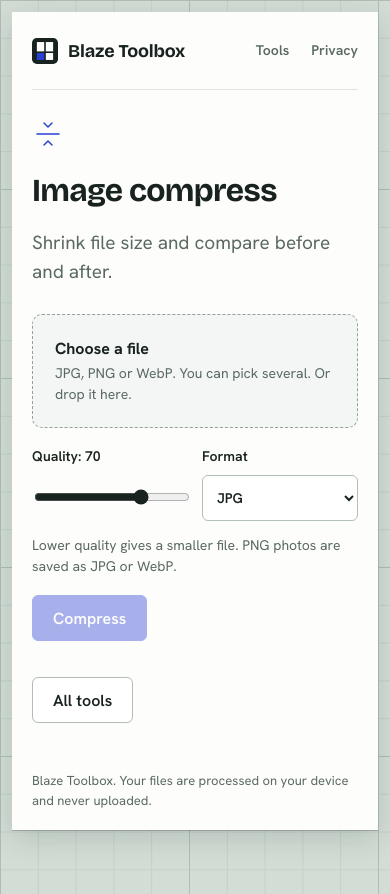
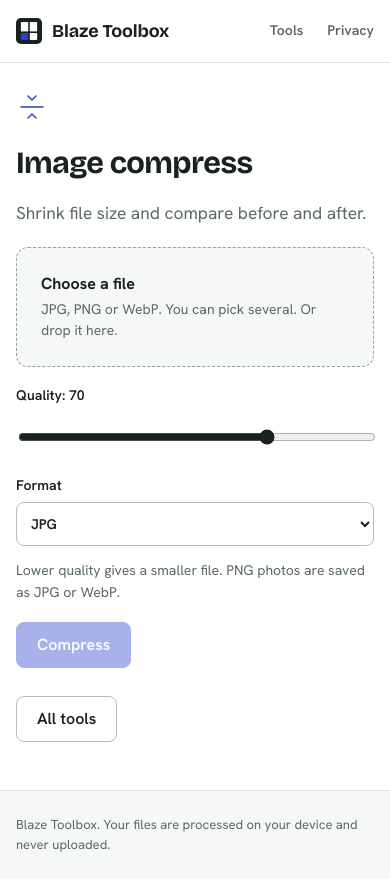
Before and after one commit to badman99dev/blaze-toolbox, a Next.js app: page /tools/image-compress in a window 390 px wide. Built offline with nearby package versions, Linux system fonts and the light colour scheme.

Commit message:
Replace floating graph-paper layout with a fluid, responsive website layout

```diff
--- a/app/globals.css
+++ b/app/globals.css
@@ -1,132 +1,110 @@
-/* Blaze Toolbox design system: a cutting mat, a sheet of paper, crop marks. */
+/* Blaze Toolbox: a plain, fluid website. Layout is built with rem, clamp() and
+   intrinsic grids, so it adapts to any viewport width and any browser zoom. */
 :root{
-  --mat:#d3ddd6; --grid:#c3d0c8; --grid2:#afbeb4;      /* surface */
-  --paper:#fdfdfb; --line:#dde4df; --edge:#b3beb7;      /* sheet + hairlines */
-  --ink:#18221e; --muted:#5a6962;                       /* text */
-  --accent:#2a3fd4;                                     /* action, used sparingly */
-  --mm:3.78px; --r:6px;
-  --fs-display:clamp(2.5rem,6.2vw,4.75rem); --fs-lede:1.1875rem; --fs-body:1rem; --fs-small:.875rem;
+  --bg:#ffffff; --paper:#ffffff; --mat:#eef1ef;          /* page, cards, work surface */
+  --soft:#f6f8f6; --line:#dde4df; --edge:#b3beb7;         /* tints + hairlines */
+  --ink:#18221e; --muted:#5a6962;                         /* text */
+  --accent:#2a3fd4; --accent-d:#2234b8; --bad:#b3261e;
+  --r:.5rem;
+  --gutter:clamp(1rem,4vw,2.5rem);
+  --maxw:75rem;
+  --fs-display:clamp(2.25rem,1.2rem + 4.6vw,4.5rem);
+  --fs-lede:clamp(1.0625rem,1rem + .35vw,1.25rem);
+  --fs-body:1rem; --fs-small:.875rem;
 }
-*{box-sizing:border-box}
-html{-webkit-text-size-adjust:100%}
-body{margin:0;font:var(--fs-body)/1.5 var(--font-body),system-ui,sans-serif;color:var(--ink);background:var(--mat)}
+*,*::before,*::after{box-sizing:border-box}
+html{-webkit-text-size-adjust:100%;text-size-adjust:100%;scroll-padding-top:5rem}
+@media(prefers-reduced-motion:no-preference){html{scroll-behavior:smooth}}
+body{margin:0;font:var(--fs-body)/1.55 var(--font-body),system-ui,sans-serif;color:var(--ink);background:var(--bg);overflow-wrap:break-word}
 h1,h2{font-family:var(--font-display),var(--font-body),sans-serif;margin:0;letter-spacing:-.02em}
 p{margin:0}
+img,svg,canvas{max-width:100%}
 a{color:inherit}
 :focus-visible{outline:2px solid var(--accent);outline-offset:3px}
 
-.mat{min-height:100dvh;padding:clamp(12px,3vw,40px) clamp(12px,3vw,40px) 64px;
-  background-color:var(--mat);
-  background-image:linear-gradient(90deg,var(--grid2) 1px,transparent 1px),linear-gradient(var(--grid2) 1px,transparent 1px),linear-gradient(90deg,var(--grid) 1px,transparent 1px),linear-gradient(var(--grid) 1px,transparent 1px);
-  background-size:calc(50*var(--mm)) calc(50*var(--mm)),calc(50*var(--mm)) calc(50*var(--mm)),calc(10*var(--mm)) calc(10*var(--mm)),calc(10*var(--mm)) calc(10*var(--mm))}
-.sheetwrap{position:relative;max-width:1120px;margin:0 auto}
-.sheet{background:var(--paper);box-shadow:0 1px 0 #0003,0 8px 28px #0a1f1426;padding:clamp(20px,4vw,48px)}
+/* ---------- page frame ---------- */
+.site{min-height:100dvh;display:flex;flex-direction:column}
+.site>main{flex:1 0 auto;width:100%}
+.wrap{width:100%;max-width:var(--maxw);margin-inline:auto;padding-inline:var(--gutter)}
+.wrap.wide{max-width:90rem}
 
-/* rulers (mm ticks, desktop only) */
-.rx,.ry{display:none;position:absolute;pointer-events:none}
-@media(min-width:900px){
-  .mat{padding-top:56px;padding-left:64px}
-  .rx,.ry{display:block}
-  .rx{left:0;right:0;top:-22px;height:12px;background:repeating-linear-gradient(90deg,var(--ink) 0 1px,transparent 1px calc(10*var(--mm))) left bottom/100% 100% no-repeat,repeating-linear-gradient(90deg,#18221e88 0 1px,transparent 1px var(--mm)) left bottom/100% 5px no-repeat}
-  .ry{top:0;bottom:0;left:-22px;width:12px;background:repeating-linear-gradient(180deg,var(--ink) 0 1px,transparent 1px calc(10*var(--mm))) right top/100% 100% no-repeat,repeating-linear-gradient(180deg,#18221e88 0 1px,transparent 1px var(--mm)) right top/5px 100% no-repeat}
+.top{position:sticky;top:0;z-index:30;background:rgb(255 255 255 / .92);backdrop-filter:saturate(1.4) blur(10px);-webkit-backdrop-filter:saturate(1.4) blur(10px);border-bottom:1px solid var(--line)}
+.top .wrap{display:flex;flex-wrap:wrap;justify-content:space-between;align-items:center;gap:.25rem 1rem;min-height:3.75rem;padding-block:.5rem}
+.brand{display:inline-flex;align-items:center;gap:.625rem;font:700 1.125rem var(--font-display),sans-serif;letter-spacing:-.01em;text-decoration:none}
+.top nav{display:flex;flex-wrap:wrap;gap:0 1.5rem;font-size:var(--fs-small);font-weight:600}
+.top nav a{text-decoration:none;color:var(--muted);padding:.75rem 0}
+.top nav a:hover{color:var(--ink)}
+
+.foot{margin-top:clamp(3rem,8vw,6rem);border-top:1px solid var(--line);background:var(--soft);font-size:.8125rem;color:var(--muted)}
+.foot .wrap{padding-block:1.5rem}
+
+/* ---------- hero + buttons ---------- */
+.hero{padding:clamp(2.5rem,8vw,6rem) 0 clamp(2rem,5vw,4rem)}
+.hero h1{font-size:var(--fs-display);font-weight:700;line-height:1.02;max-width:16ch;text-wrap:balance}
+.lede{margin-top:1.25rem;max-width:54ch;font-size:var(--fs-lede);color:var(--muted)}
+.cta{display:flex;flex-wrap:wrap;gap:.625rem;margin-top:1.75rem}
+.btn{display:inline-flex;align-items:center;justify-content:center;min-height:2.875rem;padding:.25rem 1.25rem;font:600 var(--fs-body) var(--font-body),sans-serif;text-decoration:none;color:var(--ink);background:#fff;border:1px solid var(--edge);border-radius:var(--r);cursor:pointer}
+.btn:hover{border-color:var(--ink)}
+.btn.primary{background:var(--accent);border-color:var(--accent);color:#fff}
+.btn.primary:hover{background:var(--accent-d);border-color:var(--accent-d)}
+.btn:disabled{opacity:.4;cursor:not-allowed}
+
+/* ---------- tool grid: reflows by itself from 1 column up ---------- */
+.tools{display:grid;gap:clamp(.75rem,2vw,1.25rem);grid-template-columns:repeat(auto-fit,minmax(min(100%,17.5rem),1fr))}
+.cell{display:flex;flex-direction:column;gap:.5rem;padding:clamp(1.125rem,2.2vw,1.5rem);min-height:12rem;text-decoration:none;color:var(--ink);background:var(--soft);border:1px solid var(--line);border-radius:.75rem;transition:border-color .15s,background .15s,box-shadow .15s}
+a.cell:hover{border-color:var(--ink);background:#fff;box-shadow:0 .25rem 1rem #0a1f1414}
+.cell svg{color:var(--ink)}
+.cell h2{margin-top:auto;padding-top:.75rem;font-size:1.375rem;font-weight:650;line-height:1.15}
+.cell p{font-size:var(--fs-small);color:var(--muted);max-width:40ch}
+.meta{display:flex;justify-content:space-between;gap:.75rem;margin-top:.375rem;padding-top:.625rem;border-top:1px solid var(--line);font-size:.8125rem;color:var(--muted)}
+.t-passport-photo{background:#fff;border-color:var(--accent);box-shadow:inset 0 0 0 1px var(--accent)}
+.t-passport-photo svg{color:var(--accent)}
+
+.facts{display:grid;gap:1.25rem 2rem;grid-template-columns:repeat(auto-fit,minmax(min(100%,15rem),1fr));margin-top:clamp(2.5rem,6vw,4.5rem);padding-top:1.75rem;border-top:1px solid var(--line)}
+.facts p{font-size:var(--fs-small);color:var(--muted);max-width:40ch}
+.facts strong{display:block;color:var(--ink);font-size:var(--fs-body);margin-bottom:.125rem}
+
+@media(prefers-reduced-motion:no-preference){
+  .cell{animation:rise .45s cubic-bezier(.2,.7,.2,1) both;animation-delay:calc(var(--i,0)*60ms)}
+  @keyframes rise{from{opacity:0;transform:translateY(.5rem)}}
 }
 
-.top{display:flex;justify-content:space-between;align-items:center;gap:16px;padding-bottom:20px;border-bottom:1px solid var(--line)}
-.brand{display:inline-flex;align-items:center;gap:10px;font:700 1.125rem var(--font-display),sans-serif;letter-spacing:-.01em;text-decoration:none}
-.top nav{display:flex;gap:22px;font-size:var(--fs-small);font-weight:600}
-.top nav a{text-decoration:none;color:var(--muted);padding:8px 0}
-.top nav a:hover{color:var(--ink)}
-
-.hero{padding:clamp(40px,8vw,96px) 0 clamp(36px,6vw,64px)}
-.hero h1{font-size:var(--fs-display);font-weight:700;line-height:1;max-width:14ch;text-wrap:balance}
-.lede{margin-top:22px;max-width:52ch;font-size:var(--fs-lede);color:var(--muted)}
-.cta{display:flex;flex-wrap:wrap;gap:10px;margin-top:30px}
-.btn{display:inline-flex;align-items:center;min-height:46px;padding:0 20px;font:600 var(--fs-body) var(--font-body),sans-serif;text-decoration:none;color:var(--ink);background:#fff;border:1px solid var(--edge);border-radius:var(--r)}
-.btn:hover{border-color:var(--ink)}
-.btn.primary{background:var(--accent);border-color:var(--accent);color:#fff}
-.btn.primary:hover{background:#2234b8;border-color:#2234b8}
-
-/* tools: packed like photos on a sheet, with crop marks in the gutters */
-.tools{display:grid;gap:16px;grid-template-columns:1fr}
-.cell{position:relative;display:flex;flex-direction:column;gap:8px;padding:20px;min-height:200px;text-decoration:none;color:var(--ink);background:#f6f8f6;border:1px solid var(--line);border-radius:2px}
-.cell::before{content:"";position:absolute;inset:-8px;pointer-events:none;
-  --c:var(--edge);
-  background:
-   linear-gradient(var(--c),var(--c)) 0 0/5px 1px no-repeat,linear-gradient(var(--c),var(--c)) 0 0/1px 5px no-repeat,
-   linear-gradient(var(--c),var(--c)) 100% 0/5px 1px no-repeat,linear-gradient(var(--c),var(--c)) 100% 0/1px 5px no-repeat,
-   linear-gradient(var(--c),var(--c)) 0 100%/5px 1px no-repeat,linear-gradient(var(--c),var(--c)) 0 100%/1px 5px no-repeat,
-   linear-gradient(var(--c),var(--c)) 100% 100%/5px 1px no-repeat,linear-gradient(var(--c),var(--c)) 100% 100%/1px 5px no-repeat}
-a.cell:hover{border-color:var(--ink);background:#fff}
-a.cell:hover::before{--c:var(--ink)}
-.cell h2{margin-top:auto;font-size:1.375rem;font-weight:650;line-height:1.15}
-.cell p{font-size:var(--fs-small);color:var(--muted);max-width:34ch}
-.meta{display:flex;justify-content:space-between;gap:12px;margin-top:6px;padding-top:10px;border-top:1px solid var(--line);font-size:.8125rem;color:var(--muted)}
-.t-passport-photo{background:#fff;border-color:var(--edge)}
-.t-passport-photo h2{font-size:clamp(1.75rem,3vw,2.25rem)}
-.t-passport-photo svg{color:var(--accent)}
-.slot{align-items:center;justify-content:center;background:transparent;border:1.5px dashed var(--edge);color:var(--muted);font-size:var(--fs-small);min-height:120px}
-.slot::before{display:none}
-
-@media(min-width:900px){
-  .tools{grid-template-columns:repeat(12,1fr);grid-auto-rows:minmax(190px,auto)}
-  .t-passport-photo{grid-area:1/1/3/6;min-height:396px}
-  .t-image-resize{grid-area:1/6/2/10}
-  .t-image-compress{grid-area:1/10/2/13}
-  .t-pdf-to-image{grid-area:2/6/3/9}
-  .t-image-to-pdf{grid-area:2/9/3/13}
-  .t-pdf-grayscale{grid-area:3/1/4/6}
-  .slot{grid-area:3/6/4/13}
-}
-
-.facts{display:grid;gap:20px;margin-top:clamp(40px,6vw,72px);padding-top:28px;border-top:1px solid var(--line)}
-.facts p{font-size:var(--fs-small);color:var(--muted);max-width:36ch}
-.facts strong{display:block;color:var(--ink);font-size:var(--fs-body);margin-bottom:2px}
-@media(min-width:760px){.facts{grid-template-columns:repeat(3,1fr);gap:32px}}
-.foot{margin-top:48px;font-size:.8125rem;color:var(--muted)}
-
-/* one page-load moment: cells are placed on the sheet in order */
-@media(prefers-reduced-motion:no-preference){
-  .cell{animation:place .5s cubic-bezier(.2,.7,.2,1) both;animation-delay:calc(var(--i,6)*70ms + 150ms)}
-  @keyframes place{from{opacity:0;transform:scale(.97)}}
-}
-
-/* tool pages */
-.toolhero{padding:clamp(28px,5vw,56px) 0 28px}
-.toolhero h1{margin-top:18px;font-size:clamp(2rem,4.5vw,3.25rem);max-width:none}
+/* ---------- tool pages ---------- */
+.toolhero{padding:clamp(1.75rem,5vw,3.5rem) 0 clamp(1.25rem,3vw,2rem)}
+.toolhero h1{margin-top:1rem;font-size:clamp(1.875rem,1.2rem + 3vw,3.25rem);line-height:1.08;max-width:none;text-wrap:balance}
 .toolhero svg{color:var(--accent)}
-.embed{display:block;width:100%;height:max(760px,calc(100dvh - 120px));border:1px solid var(--edge);border-radius:2px;background:#fff}
-.hint{margin-top:10px;font-size:var(--fs-small);color:var(--muted)}
-.wb{display:grid;gap:18px;max-width:640px;min-width:0}
-.drop{position:relative;display:flex;flex-direction:column;gap:2px;padding:22px;border:1.5px dashed #92a299;border-radius:10px;background:#f3f6f4;cursor:pointer;overflow-wrap:anywhere}
+.hint{margin-top:.625rem;font-size:var(--fs-small);color:var(--muted)}
+.wb{display:grid;gap:1.125rem;max-width:40rem;min-width:0}
+.drop{position:relative;display:flex;flex-direction:column;gap:.125rem;padding:1.5rem;border:1.5px dashed #92a299;border-radius:.75rem;background:var(--soft);cursor:pointer;overflow-wrap:anywhere}
 .drop:focus-within,.drop:hover{border-color:var(--accent);background:#eef0fd}
 .drop span{font-size:var(--fs-small);color:var(--muted)}
 .drop input{position:absolute;inset:0;width:100%;height:100%;opacity:0;cursor:pointer}
-.opts{display:grid;grid-template-columns:1fr 1fr;gap:14px;min-width:0}
+.opts{display:grid;grid-template-columns:repeat(auto-fit,minmax(min(100%,11rem),1fr));gap:.875rem;min-width:0}
 .opts>*{min-width:0}
-.opts label{display:grid;gap:6px;font-size:var(--fs-small);font-weight:600;min-width:0}
+.opts label{display:grid;gap:.375rem;font-size:var(--fs-small);font-weight:600;min-width:0}
 .opts .hint,.opts .check{grid-column:1/-1;margin:0}
-.opts input[type=number],.opts select{font:inherit;width:100%;min-width:0;min-height:44px;padding:8px 10px;border:1px solid var(--edge);border-radius:var(--r);background:#fff;color:inherit}
-.opts input[type=range]{width:100%;accent-color:var(--ink);min-height:44px}
-.check{display:flex!important;grid-template-columns:none;gap:10px;align-items:flex-start}
-.check input{width:18px;height:18px;margin-top:2px;accent-color:var(--ink)}
+.opts input[type=number],.opts select{font:inherit;width:100%;min-width:0;min-height:2.75rem;padding:.5rem .625rem;border:1px solid var(--edge);border-radius:var(--r);background:#fff;color:inherit}
+.opts input[type=range]{width:100%;accent-color:var(--ink);min-height:2.75rem}
+.check{display:flex!important;gap:.625rem;align-items:flex-start}
+.check input{width:1.125rem;height:1.125rem;margin-top:.125rem;accent-color:var(--ink)}
 .check small{display:block;font-weight:400;color:var(--muted)}
 .wb>.btn{justify-self:start}
-.btn:disabled{opacity:.4;cursor:not-allowed}
-.err{color:#b3261e;font-weight:600}
-.res{list-style:none;margin:0;padding:0;display:grid;gap:0;border-top:1px solid var(--line)}
-.res li{display:flex;justify-content:space-between;align-items:center;gap:16px;padding:12px 0;border-bottom:1px solid var(--line)}
+.err{color:var(--bad);font-weight:600}
+.res{list-style:none;margin:0;padding:0;border-top:1px solid var(--line)}
+.res li{display:flex;flex-wrap:wrap;justify-content:space-between;align-items:center;gap:.5rem 1rem;padding:.75rem 0;border-bottom:1px solid var(--line)}
+.res li>div{min-width:0;flex:1 1 14rem}
 .res b{display:block;overflow-wrap:anywhere}
 .res span{font-size:var(--fs-small);color:var(--muted)}
-.cta{margin-top:36px}
+.toolpage .cta{margin-top:2.25rem}
 
-/* passport tool: print only the sheet itself, full bleed */
+/* ---------- print: passport sheet only, full bleed ---------- */
 @media print{
   @page{size:A4;margin:0}
   body.ps-printing .top,
   body.ps-printing .foot,
   body.ps-printing .toolhero,
   body.ps-printing .cta{display:none!important}
-  body.ps-printing .mat{padding:0!important;background:#fff!important;background-image:none!important;min-height:0!important}
-  body.ps-printing .sheet{box-shadow:none!important;padding:0!important;background:#fff!important}
-  body.ps-printing .sheetwrap{max-width:none!important;margin:0!important}
+  body.ps-printing .site,
+  body.ps-printing .site>main{display:block!important;min-height:0!important}
+  body.ps-printing .wrap{max-width:none!important;padding:0!important;margin:0!important}
 }
--- a/app/page.tsx
+++ b/app/page.tsx
@@ -24,7 +24,6 @@ export default function Home() {
             <span className="meta"><span>{t.meta}</span></span>
           </Link>
         ))}
-        <div className="cell slot" aria-hidden="true"><span>Room for more tools</span></div>
       </section>
 
       <section id="privacy" className="facts">
--- a/app/tools/[slug]/page.tsx
+++ b/app/tools/[slug]/page.tsx
@@ -22,7 +22,7 @@ export default async function ToolPage({ params }: Props) {
   const t = TOOLS.find((x) => x.slug === slug);
   if (!t) notFound();
   return (
-    <Shell>
+    <Shell wide={t.slug === "passport-photo"}>
       <section className="hero toolhero">
         <Icon slug={t.slug} />
         <h1>{t.name}</h1>
--- a/components/Shell.tsx
+++ b/components/Shell.tsx
@@ -10,21 +10,20 @@ export function Mark() {
   );
 }
 
-export function Shell({ children }: { children: React.ReactNode }) {
+export function Shell({ children, wide = false }: { children: React.ReactNode; wide?: boolean }) {
+  const wrap = wide ? "wrap wide" : "wrap";
   return (
-    <div className="mat">
-      <div className="sheetwrap">
-        <div className="rx" aria-hidden="true" />
-        <div className="ry" aria-hidden="true" />
-        <div className="sheet">
-          <header className="top">
-            <Link href="/" className="brand"><Mark />Blaze Toolbox</Link>
-            <nav aria-label="Main"><a href="/#tools">Tools</a><a href="/#privacy">Privacy</a></nav>
-          </header>
-          {children}
-          <footer className="foot">Blaze Toolbox. Your files are processed on your device and never uploaded.</footer>
+    <div className="site">
+      <header className="top">
+        <div className="wrap">
+          <Link href="/" className="brand"><Mark />Blaze Toolbox</Link>
+          <nav aria-label="Main"><a href="/#tools">Tools</a><a href="/#privacy">Privacy</a></nav>
         </div>
-      </div>
+      </header>
+      <main className={wrap}>{children}</main>
+      <footer className="foot">
+        <div className="wrap">Blaze Toolbox. Your files are processed on your device and never uploaded.</div>
+      </footer>
     </div>
   );
 }
--- a/components/tools/PassportSheet.tsx
+++ b/components/tools/PassportSheet.tsx
@@ -359,7 +359,8 @@ export function PassportSheet() {
     const stage = stageRef.current;
     if (!stage) return;
     const calc = () => {
-      const pad = window.innerWidth <= 860 ? 20 : 48;
+      const cs = getComputedStyle(stage);
+      const pad = parseFloat(cs.paddingLeft) + parseFloat(cs.paddingRight);
       const fit = Math.min(1.25, (stage.clientWidth - pad) / (220 * MM));
       setZ(Math.max(0.2, fit * zoomMul));
     };
```
Also changed, not shown: components/tools/passport.module.css (+9 -21 lines).
